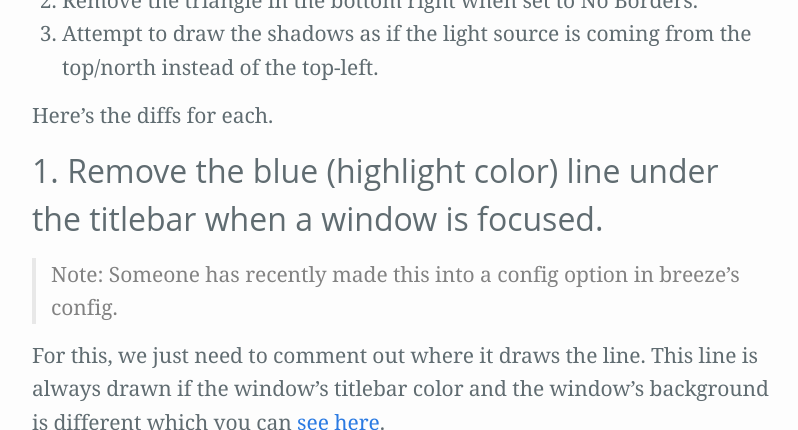
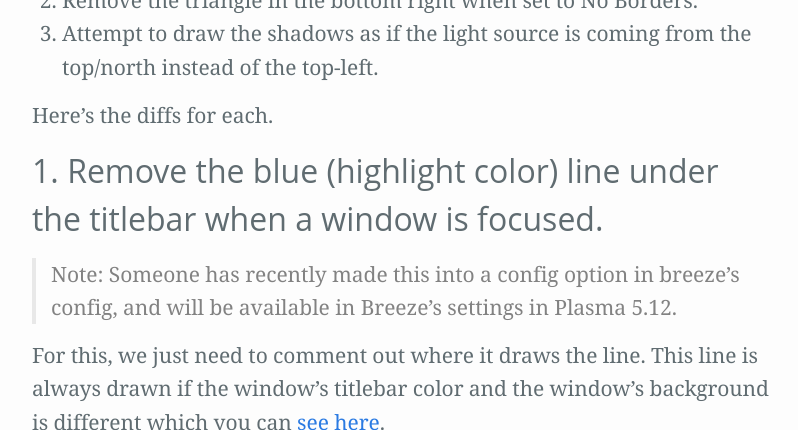
Before and after one commit to Zren/zren.github.io, a Jekyll site: the page built from _posts/2017-07-08-patching-breeze-window-decorations.markdown, in a window 1280 px wide and 900 px high, scrolled down 3632 px, cut to the strip 0-430 px from the top of the window. Shown: the whole strip, without its empty margins (238-1036 px from the left). Built offline with Jekyll 4.4.1, drawn with Linux system fonts in a browser that asks for light colours; some of the changed text lies outside the part shown.

Commit message:
Mention 2 patches are available in Plasma 5.12

```diff
--- a/_posts/2017-07-08-patching-breeze-window-decorations.markdown
+++ b/_posts/2017-07-08-patching-breeze-window-decorations.markdown
@@ -117,7 +117,7 @@
 
 ## 1. Remove the blue (highlight color) line under the titlebar when a window is focused.
 
-> Note: Someone has recently made this into a config option in breeze's config.
+> Note: Someone has recently made this into a config option in breeze's config, and will be available in Breeze's settings in Plasma 5.12.
 
 For this, we just need to comment out where it draws the line. This line is always drawn if the window's titlebar color and the window's background is different which you can [see here](https://github.com/KDE/breeze/blob/2cc0f8ba2da50ca3efa500ebdcc3655c8d0e47f8/kdecoration/breezedecoration.cpp#L154).
 
@@ -203,6 +203,8 @@
 
 ## 3. Attempt to draw the shadows as if the light source is coming from the top/north instead of the top-left.
 
+> Note: As of Plasma 5.12, the shadows are centered.
+
 This was a request from someone in IRC one time since it's how OS X does shadows. So I'd already spotted where things were handled. Unfortunately, it was a bit more complicated than I thought, resulting in a bit of trial and error. I'm still not 100% sure I did it correctly, but it works.
 
 ![](https://i.imgur.com/6JBaYqr.png)
```
